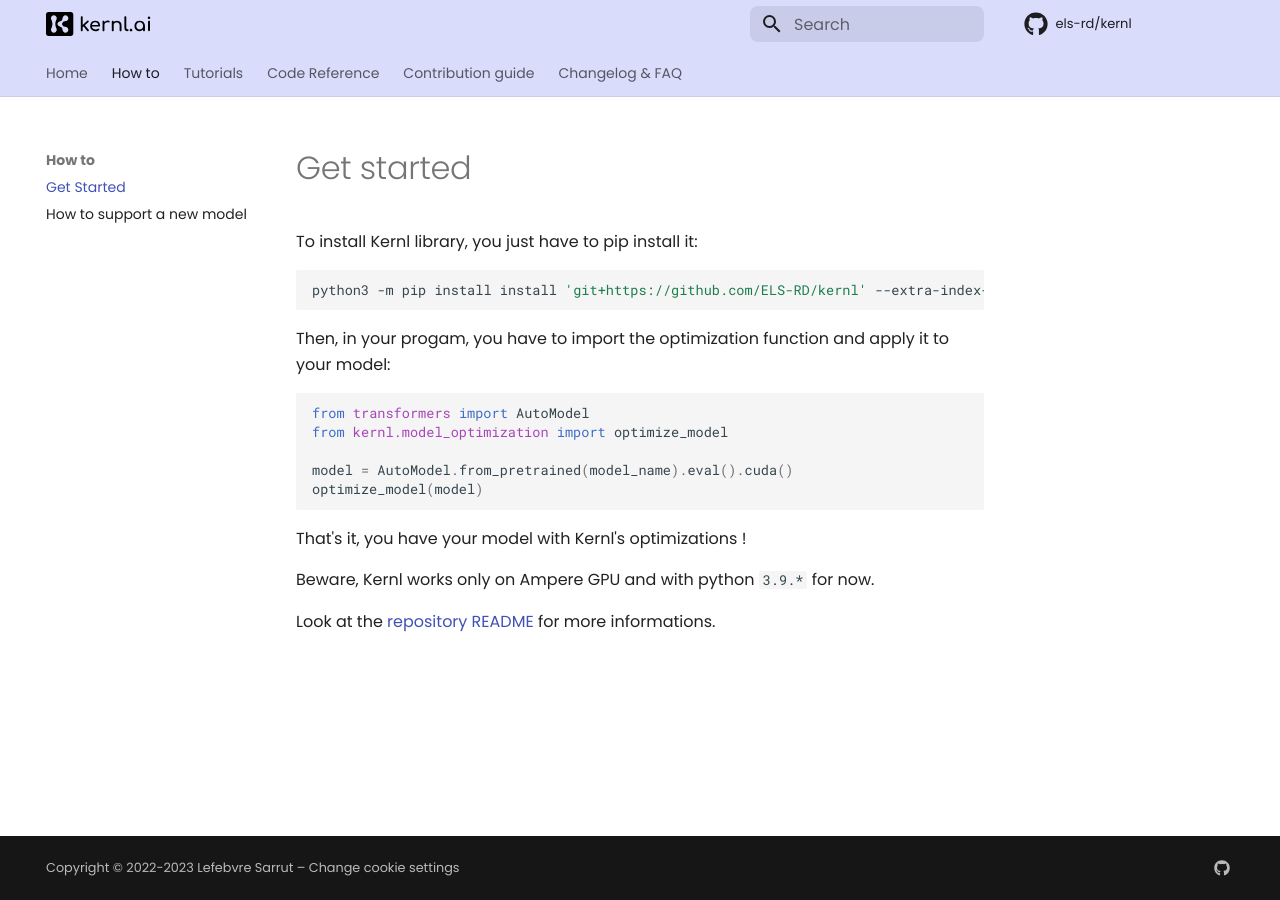
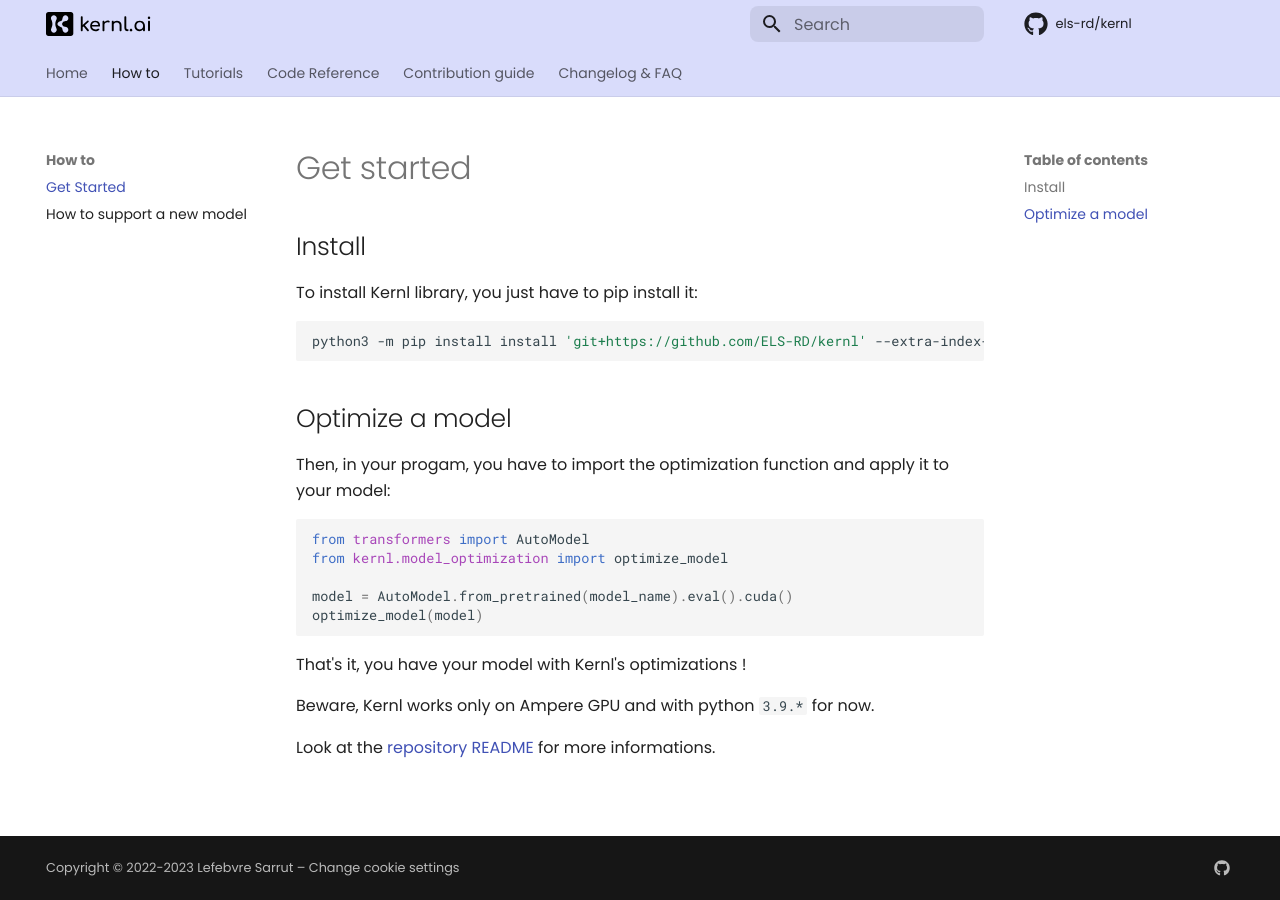
Before and after one commit to ELS-RD/kernl, an MkDocs documentation site: the page built from docs/how-to-guides/get-started.md, in a window 1280 px wide. Built offline with MkDocs 1.6.1 and Material for MkDocs 9.7.7, drawn with Linux system fonts in a browser that asks for light colours; comment, search, counter and statistics services are not loaded.

Commit message:
docs: update get started page with titles

````diff
--- a/docs/how-to-guides/get-started.md
+++ b/docs/how-to-guides/get-started.md
@@ -1,10 +1,14 @@
 # Get started
+
+## Install
 
 To install Kernl library, you just have to pip install it:
 
 ``` { .bash }
 python3 -m pip install install 'git+https://github.com/ELS-RD/kernl' --extra-index-url https://download.pytorch.org/whl/nightly/cu117
 ```
+
+## Optimize a model
 
 Then, in your progam, you have to import the optimization function and apply it to your model:
 
````
